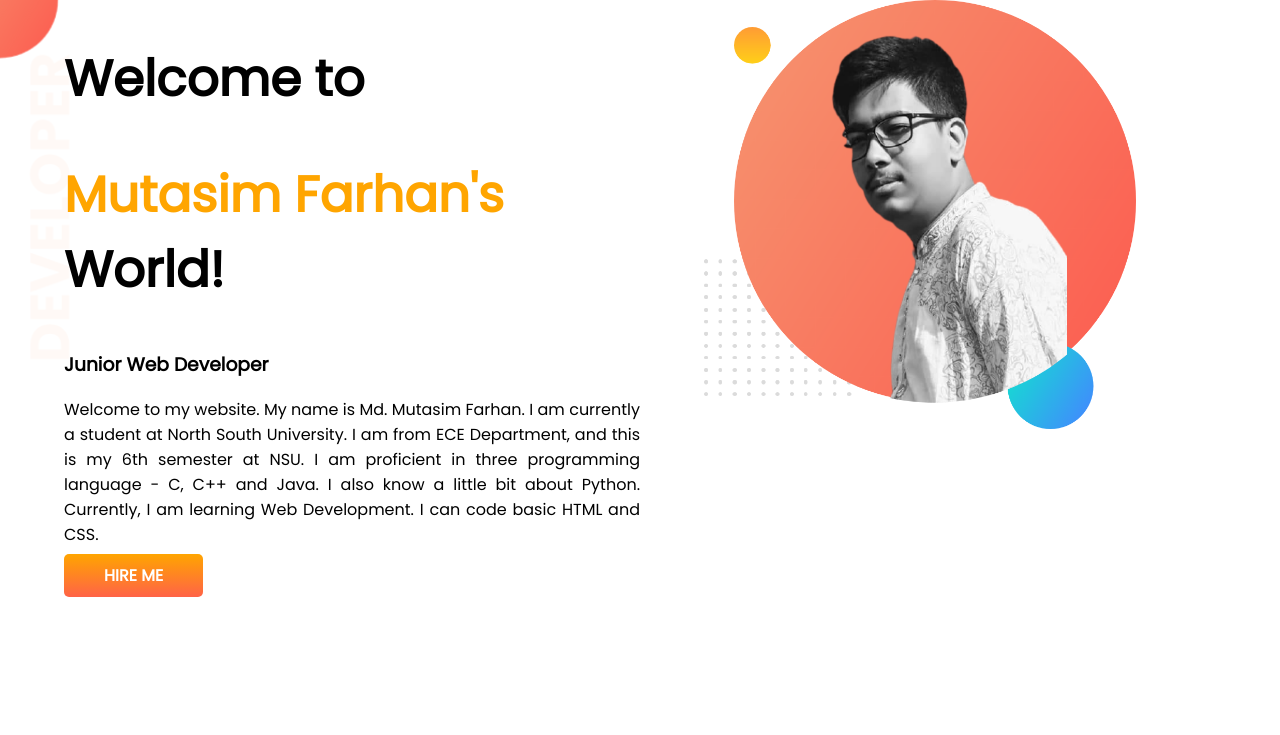
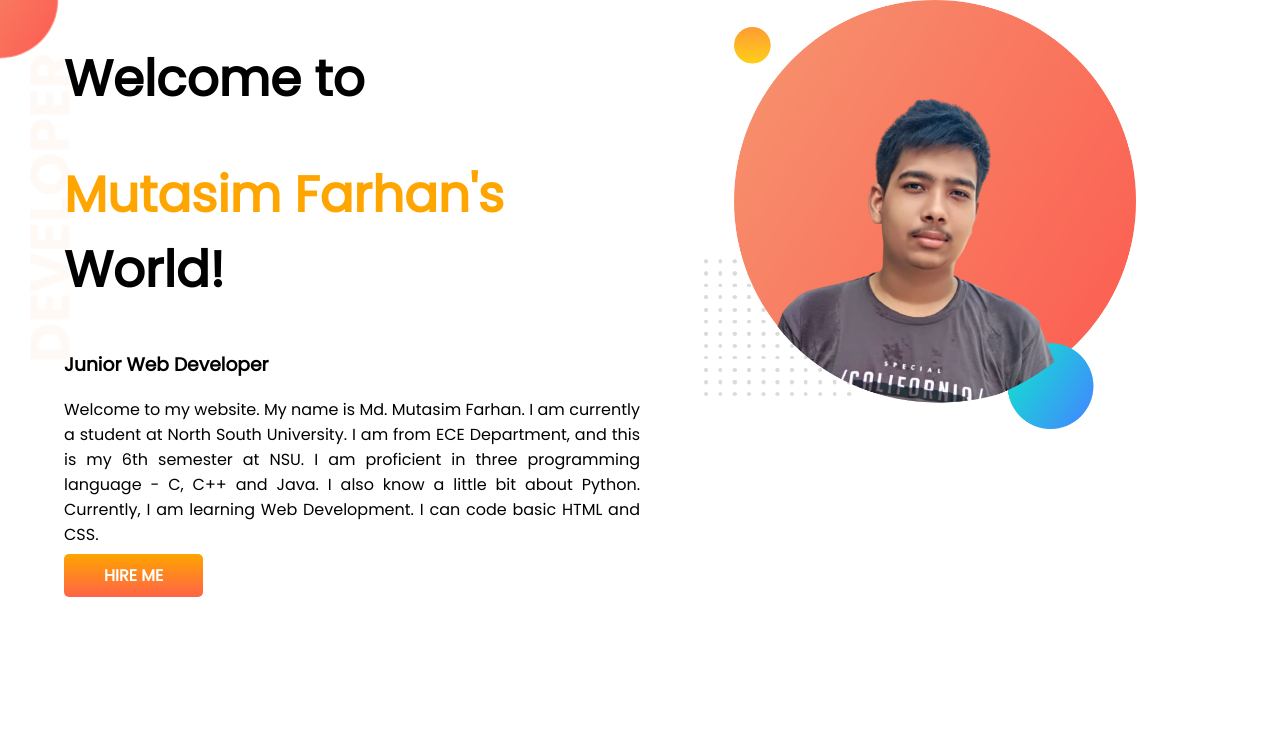
Before and after one commit to mfar201/developer-portfolio, a plain HTML site: page index.html in a window 1280 px wide. Shown: the top 735 px of the page. Drawn offline with Linux system fonts and the light colour scheme.

Commit message:
farhan-bg-69 added

```diff
--- a/index.html
+++ b/index.html
@@ -27,7 +27,7 @@
                 basic HTML and CSS. </p>
             <a class="hireme-button" target="_blank" href="https://www.facebook.com/farhan01.mutasim/">HIRE ME</a>
         </div>
-        <div class="half-width"><img src="images/farhan-bg-1.png" alt="This is a Photo of Md. Mutasim Farhan"></div>
+        <div class="half-width"><img src="images/farhan-bg-69.png" alt="This is a Photo of Md. Mutasim Farhan"></div>
     </section>
 
     <section class="dream-big flexible-container">
```
Also changed, not shown: images/farhan-bg-69.png (added).
